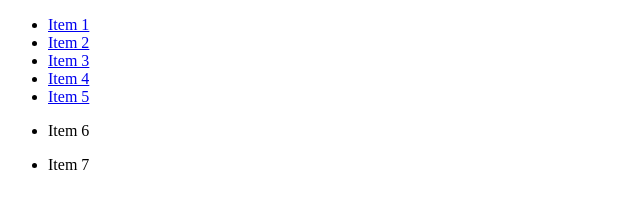
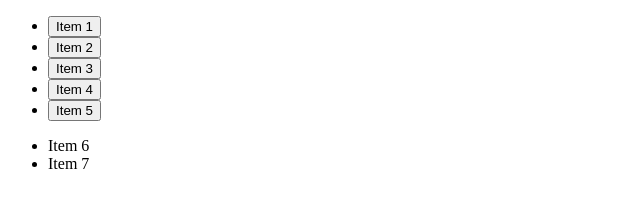
Before and after one commit to fregante/delegate-it, a website: page demo/multiple.html in a window 1280 px wide. Shown: the whole page, without its empty margins (0-640 px from the left). Drawn offline with Linux system fonts and the light colour scheme.

Commit message:
Removes href="#"

```diff
--- a/demo/multiple.html
+++ b/demo/multiple.html
@@ -7,15 +7,15 @@
 <body>
     <!-- 1. Write some markup -->
     <ul>
-        <li><a href="#">Item 1</a></li>
-        <li><a href="#">Item 2</a></li>
-        <li><a href="#">Item 3</a></li>
-        <li><a href="#">Item 4</a></li>
-        <li><a href="#">Item 5</a></li>
+        <li><button>Item 1</button></li>
+        <li><button>Item 2</button></li>
+        <li><button>Item 3</button></li>
+        <li><button>Item 4</button></li>
+        <li><button>Item 5</button></li>
     </ul>
     <ul>
-        <li><p>Item 6</p></li>
-        <li><p>Item 7</p></li>
+        <li><span>Item 6</span></li>
+        <li><span>Item 7</span></li>
     </ul>
 
     <!-- 2. Include library -->
@@ -25,11 +25,11 @@
     <script>
     var ul = document.querySelector('ul');
 
-    delegate(ul, 'a', 'click', function(e) {
+    delegate(ul, 'button', 'click', function(e) {
         console.log(e.target);
     });
 
-    delegate(document.body, 'p', 'click', function(e) {
+    delegate(document.body, 'span', 'click', function(e) {
         console.log(e.target);
     });
     </script>
```
Also changed, not shown: demo/delegate.html (+6 -6 lines), demo/undelegate.html (+6 -6 lines), test/delegate.js (+5 -5 lines).
